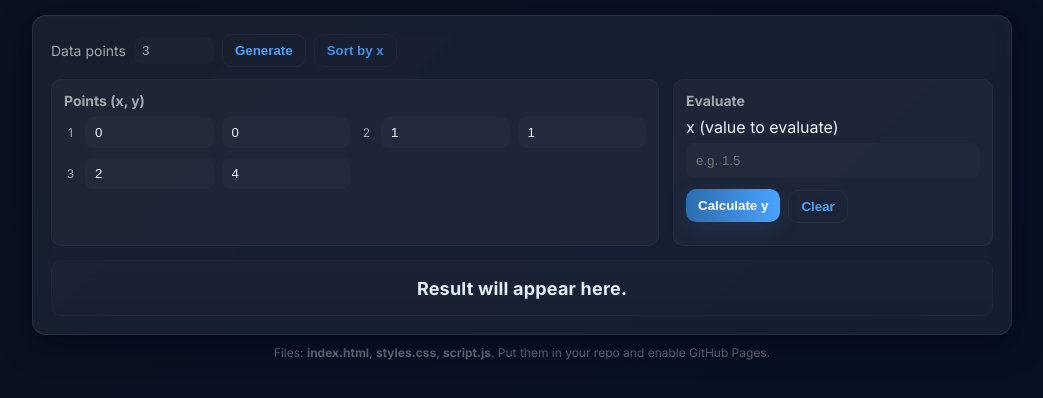
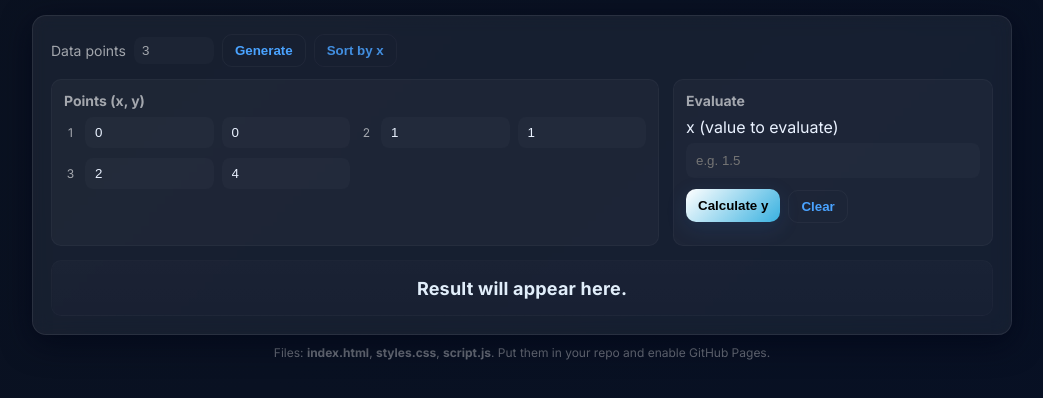
Before and after one commit to BaronGhost/Lagrange-Interpolation, a plain HTML site: page index.html in a window 1280 px wide. In both pictures the pointer is over the button "Calculate y". Shown: the part 270-668 px from the top of the page, without its empty margins (118-1161 px from the left). Drawn offline with Linux system fonts and the light colour scheme.

Commit message:
Added button hover effects on styles.css

```diff
--- a/styles.css
+++ b/styles.css
@@ -141,13 +141,19 @@ header{
   cursor:pointer;
   font-weight:600;
 }
-.btn:hover{transform:translateY(-1px)}
+.btn:hover{
+    transform:translateY(-1px)
+}
 .btn.subtle{opacity:0.85}
 .btn.primary{
   background: linear-gradient(90deg,var(--accent), var(--accent-2));
   color:white;
   border:none;
   box-shadow: 0 6px 20px rgba(43,108,176,0.18);
+}
+.btn.primary:hover{
+ background: linear-gradient(135deg,#ffffff 0%, #39b1e0 100%);
+ color: #000000;
 }
 
 /* Result area at bottom */
```
